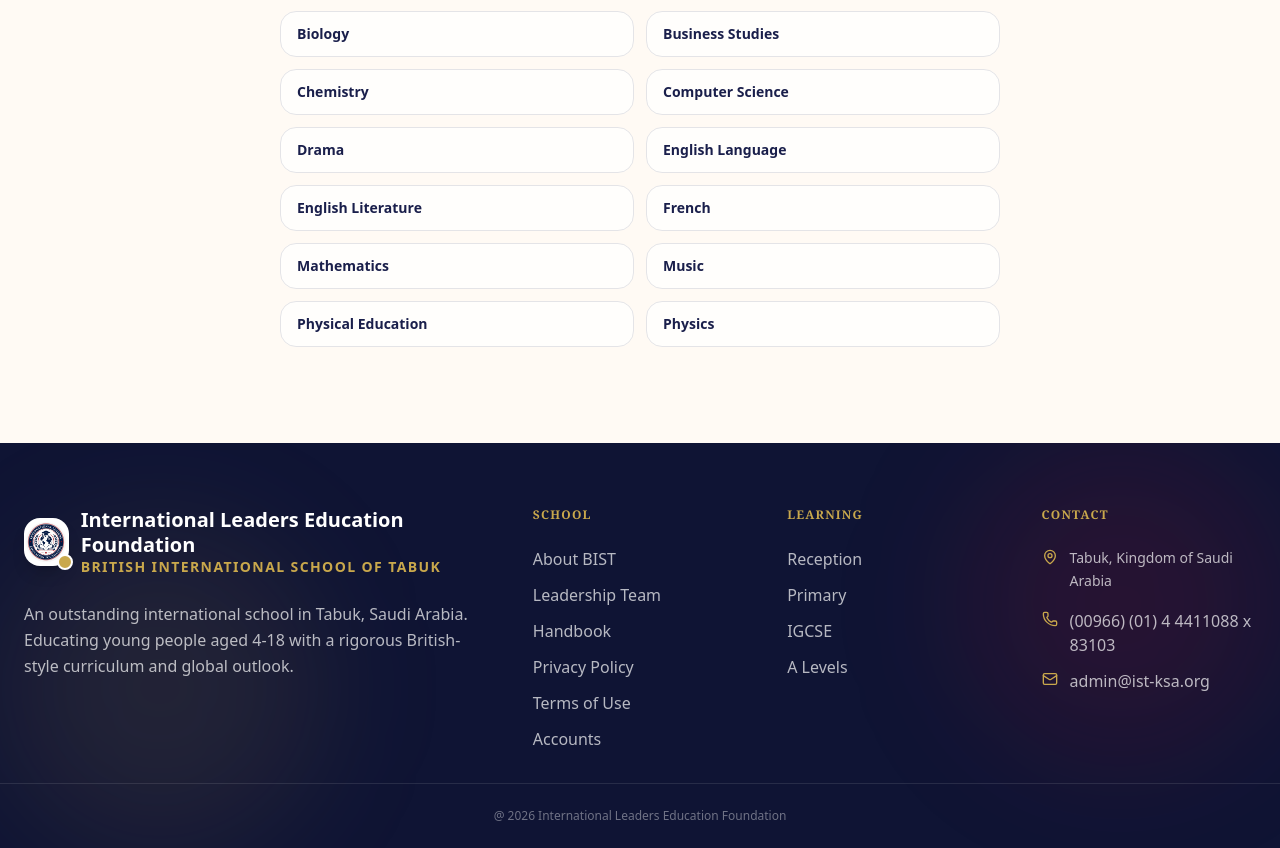
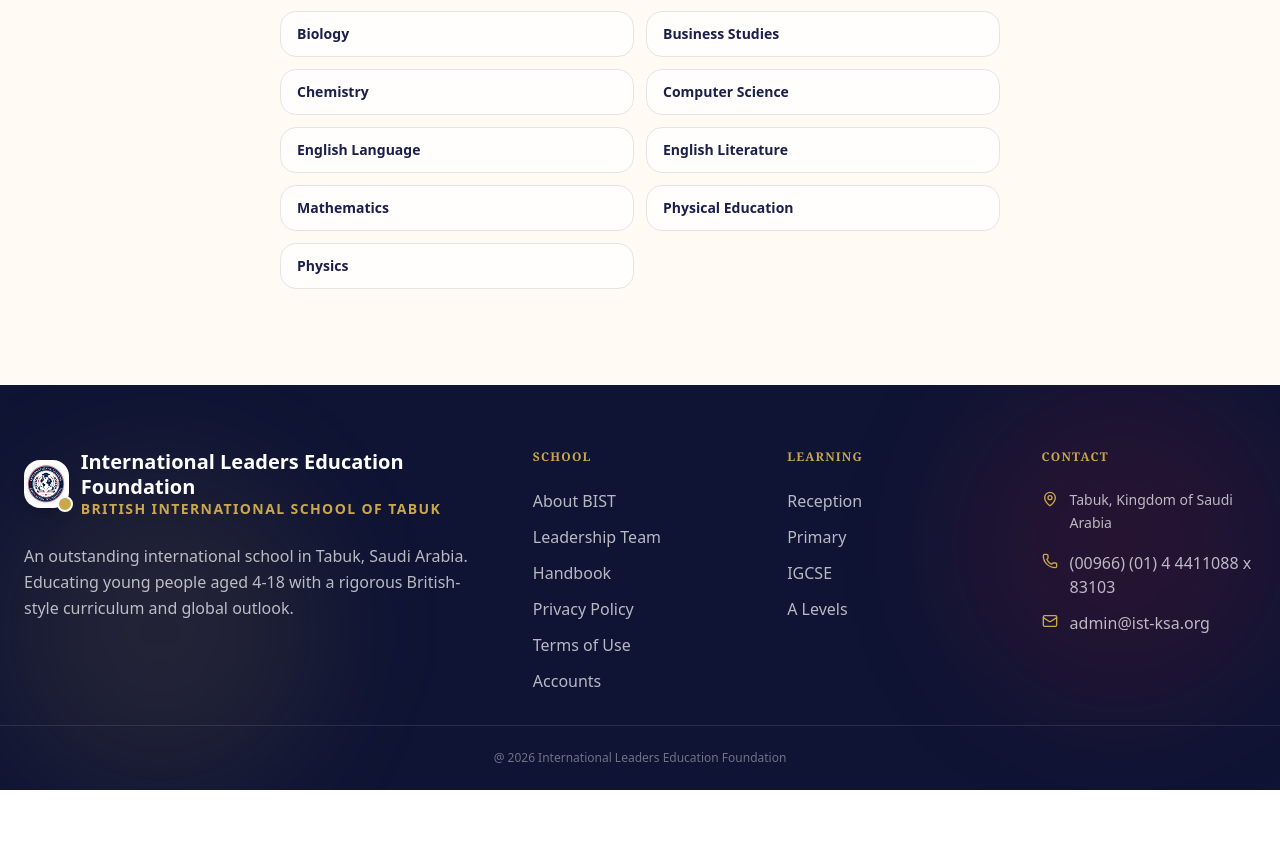
Before and after one commit to MuhammadOsman381/bis-tabuk, a Next.js app: page /secondary/years-10-11-igcse in a window 1280 px wide. Shown: the part 1288-2136 px from the top of the page. After the commit the page ends 2078 px from the top, so only its background shows below. Built offline with nearby package versions, Linux system fonts and the light colour scheme.

Commit message:
Update IGCSE subject list

```diff
--- a/app/secondary/years-10-11-igcse/page.tsx
+++ b/app/secondary/years-10-11-igcse/page.tsx
@@ -15,12 +15,9 @@
   'Business Studies',
   'Chemistry',
   'Computer Science',
-  'Drama',
   'English Language',
   'English Literature',
-  'French',
   'Mathematics',
-  'Music',
   'Physical Education',
   'Physics',
 ];
```
